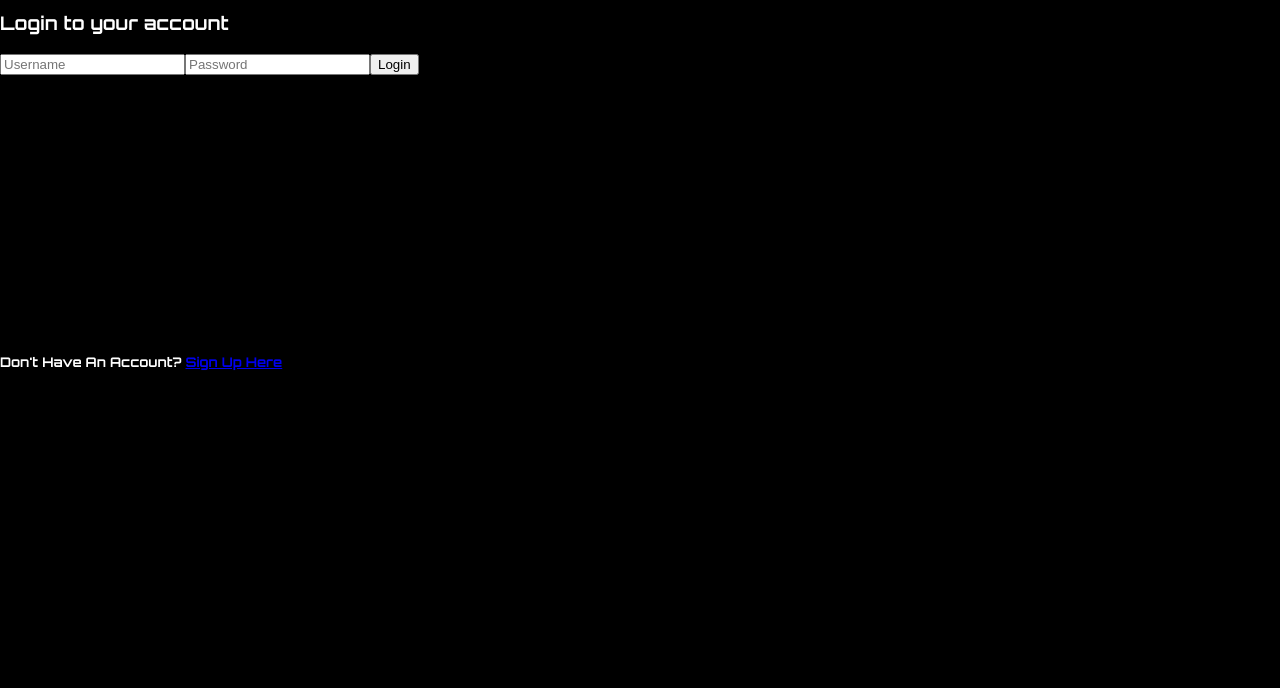
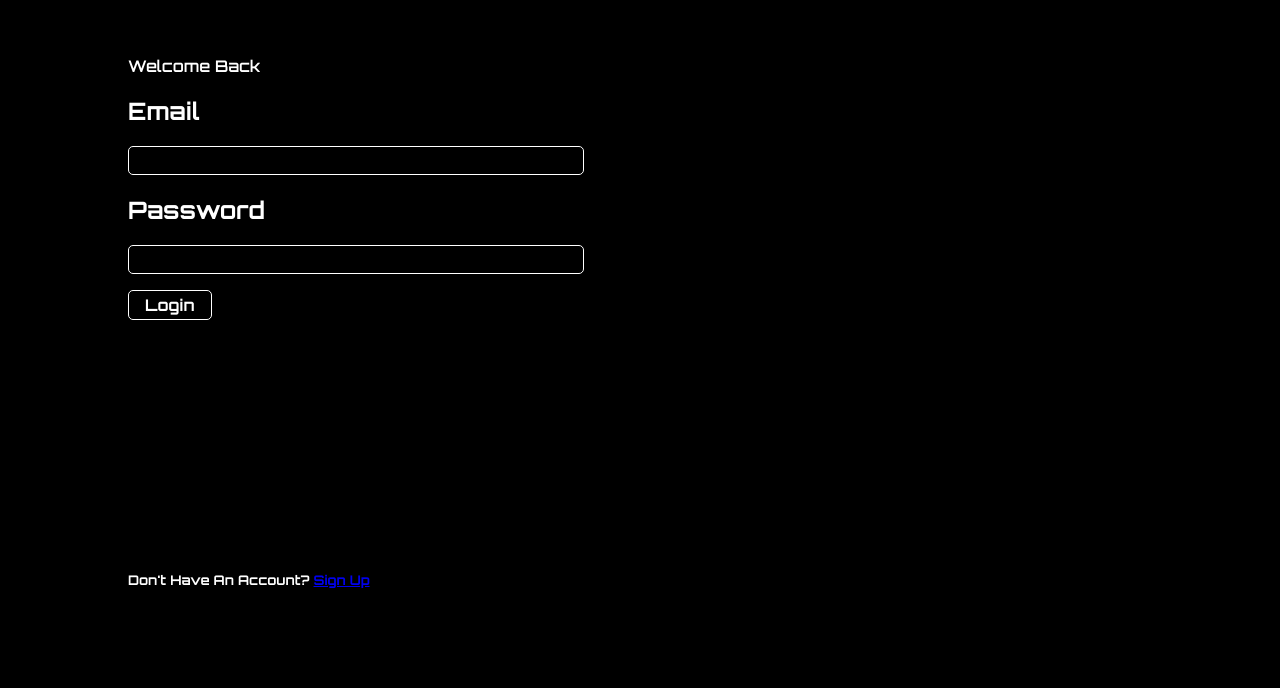
Before and after one commit to capstone-project-team-tec/Cyberslice-Pizza-Project, a React app: page /login in a window 1280 px wide. Shown: the part 112-800 px from the top of the page. Built offline with nearby package versions, Linux system fonts and the light colour scheme; no server answers.

Commit message:
Modified the appearance of the login page!

```diff
--- a/src/components/Login.js
+++ b/src/components/Login.js
@@ -9,11 +9,9 @@ const Login = (props) => {
     const [ myUsername, setMyUsername ] = useState("");
     const [ myPassword, setMyPassword ] = useState("");
 
-
     const {setCurrentUser} = props;
 
     const navigate = useNavigate();
-
 
     async function loginFunction(e) {
         e.preventDefault();
@@ -45,27 +43,40 @@ const Login = (props) => {
     }
 
     return (
-        <section>
+        <section id="loginContainer">
 
             {/* Login */}
-            <h3> Login to your account</h3>
+            <section className = "loginTitle">
+                Welcome Back
+            </section>
+
+            <section className = "formsAndPicture">
                 <form onSubmit={loginFunction}>
-                <input
+                    <div className="input-wrapper">
+                        <h2> Email</h2>
+                        <input className="loginBox"
+                            id="username"
                             type="text"
-                    placeholder="Username"
+                            placeholder=""
                             value={myUsername}
                             onChange={(event) => setMyUsername(event.target.value)}
                         />
+                    </div>
+                    <div className="input-wrapper">
+                        <h2> Password</h2>
                         <input className="loginBox"
+                            id="password"
                             type="text"
-                    placeholder="Password"
+                            placeholder=""
                             value={myPassword}
                             onChange={(event) => setMyPassword(event.target.value)}
                         />
+                    </div>
                     <button className="loginButton" type="submit"> Login </button>
                 </form>
+            </section>
 
-            <h5 id="signup">Don't Have An Account? <Link to="/register">Sign Up Here</Link></h5>
+            <h5 id="signup">Don't Have An Account? <Link to="/register">Sign Up</Link></h5>
         </section>
     )
 }
--- a/src/components/login.css
+++ b/src/components/login.css
@@ -1,3 +1,73 @@
 #signup {
     margin-bottom: 20%;
 }
+
+#loginContainer{
+    display: flex;
+    flex-direction: column;
+    justify-content: flex-start;
+    margin-left: 10%;
+    margin-top: 5%;
+}
+
+@media (max-width: 768px) {
+  .login-container {
+    flex-direction: column;
+    align-items: flex-start;
+  }
+}
+
+h3 {
+    margin: 0;
+}
+ /* Should probably fix login.js to give everything the same className
+ and edit those elements based on that. Shouldn't overwrite all input tags. */
+
+.loginBox {
+    background-color: black;
+    color: white;
+    border: 1px solid white;
+    border-radius: 5px;
+    display: flex;
+    flex-direction: column;
+    margin-bottom: 1rem;
+
+    height: 25px;
+    width: 450px;
+}
+
+.loginBox:focus {
+    border: 1px solid #cbff5e;
+    outline: none;
+    transition: border-color 0.75s;
+}
+
+.loginButton{
+    background-color: black;
+    border: 1px solid white;
+    border-radius: 5px;
+    color: white;
+    cursor: pointer;
+
+    font-family: Orbitron, 'Courier New', Courier, monospace;
+    font-size : 1rem;
+    font-weight: bold;
+
+    padding: 0.5rem 1rem;
+
+    text-align: center;
+    line-height: 10px;
+
+    height: 30px;
+}
+
+.loginButton:hover {
+    border: 1px solid #cbff5e;
+    color: #cbff5e;
+    outline: none;
+    transition: border-color 0.75s, color 0.75s;
+}
+
+label {
+    margin-bottom: 5px;
+}
```
Lines whose indentation alone changed are shown as unchanged.
